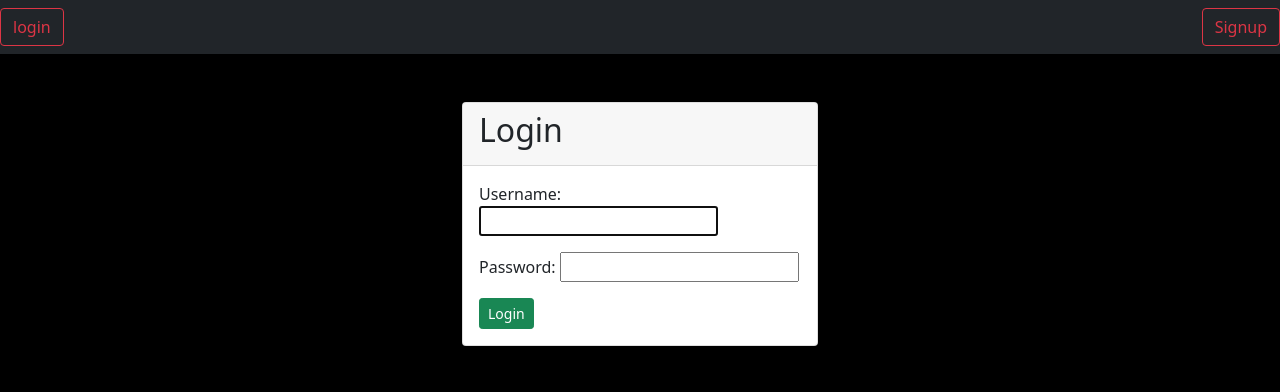
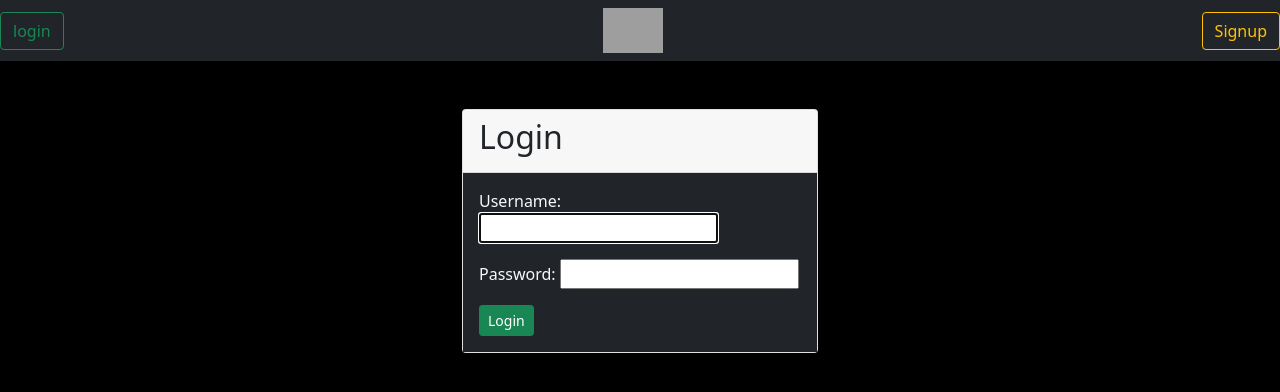
Before and after one commit to Evar12/Portfolio-Project, a Django app: page /login/ in a window 1280 px wide. Shown: the top 392 px of the page. Run offline with Django 5.2, Linux system fonts and the light colour scheme; grey boxes are pictures that could not be loaded.

Commit message:
fixed login bug

```diff
--- a/mit/home/templates/home/login.html
+++ b/mit/home/templates/home/login.html
@@ -9,13 +9,14 @@
                 <div class="card-header">
                     <h2>Login</h2>
                 </div>
-                <div class="card-body">
+                <div class="card-body bg-dark text-light">
                     <form actio="" method="post">
                         {% csrf_token %}
                         {{ form.as_p }}
                         <button type="submit" class="btn btn-sm btn-success">Login</button>
                     </form>
                 </div>
+
             </div>
         </div>
     </div>
--- a/mit/home/views.py
+++ b/mit/home/views.py
@@ -22,6 +22,7 @@ class SignupView(CreateView):
 class LoginInterfaceView(LoginView):
     template_name = 'home/login.html'
 
+
 class LogoutInterfaceView(LogoutView):
     template_name = 'home/logout.html'
 
--- a/mit/static/templates/base.html
+++ b/mit/static/templates/base.html
@@ -19,8 +19,9 @@
                 <button class="btn btn-outline-danger" >logout</button>
             </form>
         {% else %}
-        <a href="{% url 'login' %}" class="btn btn-outline-danger" >login</a>
-        <a href="{% url 'signup' %}" class="btn btn-outline-danger" >Signup</a>
+            <a href="{% url 'login' %}" class="btn btn-outline-success" >login</a>
+                <img src="https://cdn.mitmh2024.com/_next/static/assets/public/b2ae3c886333e8fa.png" alt="MIT Logo" width="60">
+            <a href="{% url 'signup' %}" class="btn btn-outline-warning" >Signup</a>
         {% endif %}
 
     </nav>
```
Also changed, not shown: mit/db.sqlite3.
